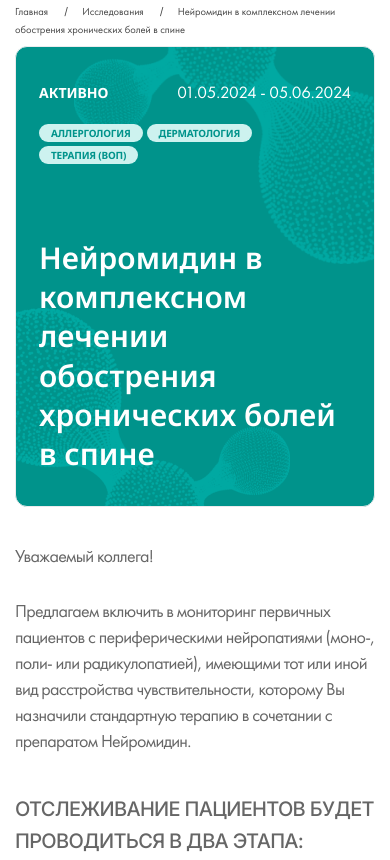
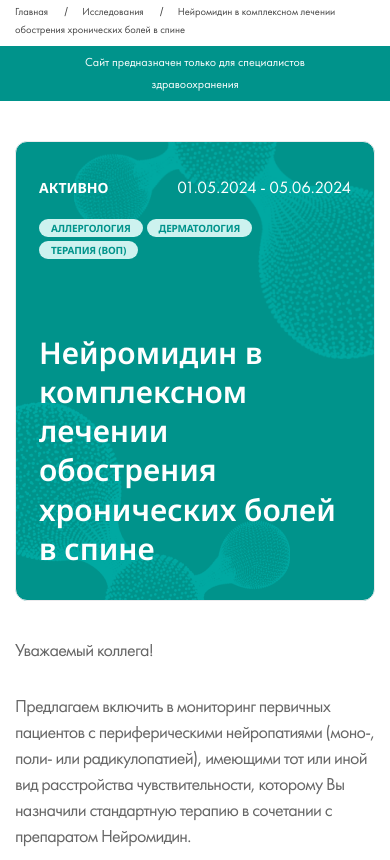
Before and after one commit to kramevissergga/olain-farm, a plain HTML site: page article.html in a window 390 px wide. Shown: the top 860 px of the page. Drawn offline with Linux system fonts and the light colour scheme.

Commit message:
Add files via upload

```diff
--- a/article.html
+++ b/article.html
@@ -6,7 +6,7 @@
 	<meta charset="UTF-8">
 	<meta name="format-detection" content="telephone=no">
 	<!-- <style>body{opacity: 0;}</style> -->
-	<link rel="stylesheet" href="css/style.min.css?_v=20240805180456">
+	<link rel="stylesheet" href="css/style.min.css?_v=20240816112512">
 	<link rel="shortcut icon" href="favicon.ico">
 	<!-- <meta name="robots" content="noindex, nofollow"> -->
 	<meta name="viewport" content="width=device-width, initial-scale=1.0">
@@ -24,6 +24,12 @@
 					<a href="#">Главная</a>
 					<a href="#">Исследования</a>
 					<a href="#">Нейромидин в комплексном лечении обострения хронических болей в спине</a>
+				</div>
+			</div>
+			<div class="label-mobile label-mobile--margin">
+				<div class="label-mobile__container">
+					Сайт предназначен только для специалистов
+					здравоохранения
 				</div>
 			</div>
 			<div class="page__article article">
@@ -109,7 +115,7 @@
 			</div>
 		</footer>
 	</div>
-	<script src="js/app.min.js?_v=20240805180456"></script>
+	<script src="js/app.min.js?_v=20240816112512"></script>
 </body>
 
 </html>
--- a/css/style.css
+++ b/css/style.css
@@ -829,6 +829,18 @@ body::after {
 [data-subitem]::before {
   content: attr(data-subitem)
 }
+.label-mobile {
+  color: #fff;
+  text-align: center;
+  font-family: "Futura PT";
+  font-size: .754375rem;
+  padding: .3125rem 2.6875rem;
+  line-height: 1.86;
+  background-color: #00938b
+}
+.label-mobile--margin:not(:last-child) {
+  margin-bottom: 2.5rem
+}
 .page__research {
   margin-bottom: 5rem
 }
@@ -1598,6 +1610,9 @@ body::after {
   }
 }
 @media (min-width:47.99875em) {
+  .label-mobile {
+    display: none
+  }
   .research__body {
     display: flex;
     align-items: start
```
Also changed, not shown: patients.html (+8 -2 lines), questionary-view.html (+8 -2 lines), questionary.html (+8 -2 lines), research.html (+8 -2 lines), css/style.min.css.
